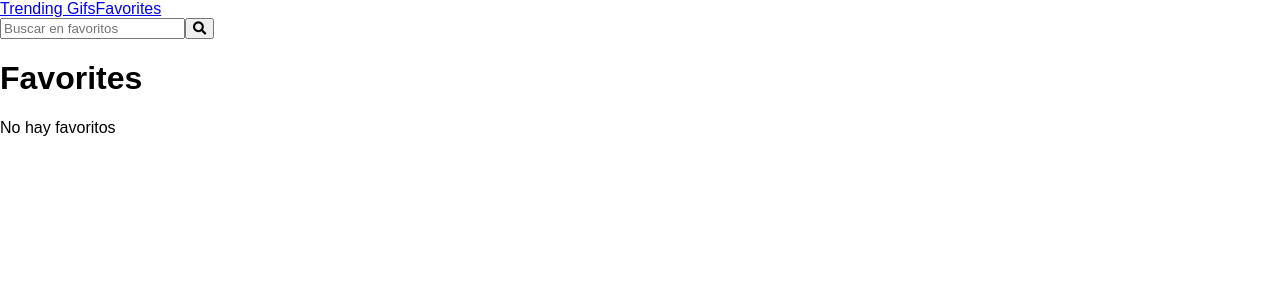
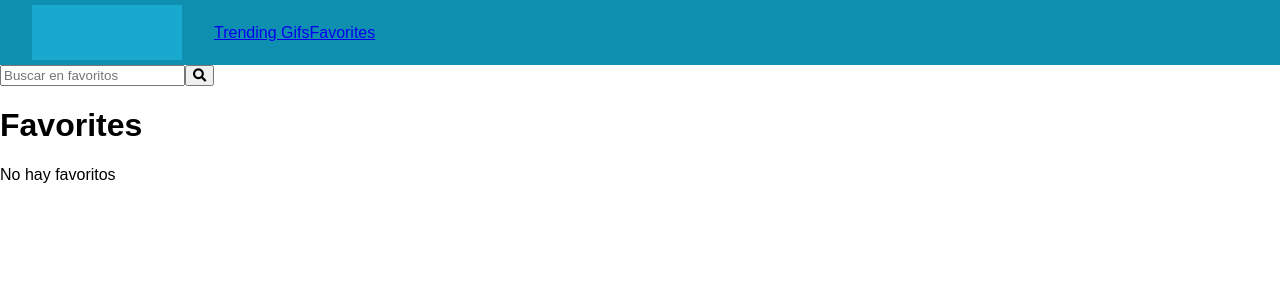
Before and after one commit to wizelineacademy/react-series-challenge, a React (Create React App) app: page /favorites in a window 1280 px wide. Shown: the top 300 px of the page. Built offline with nearby package versions, Linux system fonts and the light colour scheme.

Commit message:
navbar styled

```diff
--- a/src/Components/Favorites/FavoriteGifs.js
+++ b/src/Components/Favorites/FavoriteGifs.js
@@ -18,7 +18,7 @@ const FavoriteGifs = ({ favorites: { items, filtered }, searchFavorite }) => {
   if (!filtered.length && searchFavorite) {
     return (
       <div>
-        No se encontraron gifs para <b>{searchFavorite}</b>
+        No se encontraron gifs en favoritos para <b>{searchFavorite}</b>
       </div>
     );
   }
--- a/src/Components/Filtered/FilteredGifs.js
+++ b/src/Components/Filtered/FilteredGifs.js
@@ -6,7 +6,7 @@ class FilteredGifs extends React.Component {
     const { fetching, data, error } = this.props;
     return (
       <div>
-        <h2>Trending</h2>
+        <h2>Búsqueda</h2>
         {error ? <p>{error}</p> : null}
 
         <div>
--- a/src/Components/Navigation/Navbar.js
+++ b/src/Components/Navigation/Navbar.js
@@ -1,14 +1,15 @@
 import React from "react";
 import { NavLink } from "react-router-dom";
+import { NavbarStyled, LogoContainer } from "./Navbar.styled";
 
 const Navbar = () => (
-  <div>
-    <div />
+  <NavbarStyled>
+    <LogoContainer />
     <nav>
       <NavLink to="/">Trending Gifs</NavLink>
       <NavLink to="/favorites">Favorites</NavLink>
     </nav>
-  </div>
+  </NavbarStyled>
 );
 
 export default Navbar;
--- /dev/null
+++ b/src/Components/Navigation/Navbar.styled.js
@@ -0,0 +1,20 @@
+import { NavLink } from "react-router-dom";
+import styled from "styled-components";
+
+const NavbarStyled = styled.div`
+  padding: 5px 32px;
+  display: flex;
+  align-items: center;
+  background: rgba(16, 144, 177, 1);
+`;
+
+const LogoContainer = styled.div`
+  height: 55px;
+  width: 150px;
+  background: rgba(34, 194, 235, 0.5);
+  margin-right: 32px;
+`;
+
+const NavLinkStyled = styled(NavLink)``;
+
+export { NavbarStyled, LogoContainer };
--- a/src/Components/Trending/TrendingGifs.js
+++ b/src/Components/Trending/TrendingGifs.js
@@ -11,7 +11,7 @@ class Trending extends React.Component {
     const { fetching, data, error } = this.props;
     return (
       <div>
-        <h2>Trending</h2>
+        <h2>Tendencias</h2>
         {error ? (
           <p>{error}</p>
         ) : (
--- a/src/Pages/Home.js
+++ b/src/Pages/Home.js
@@ -5,7 +5,6 @@ import SearchInput from "../Components/Search/SearchInput";
 const Home = () => (
   <div>
     <SearchInput />
-    <h1>Home</h1>
     <ListGifs />
   </div>
 );
```
